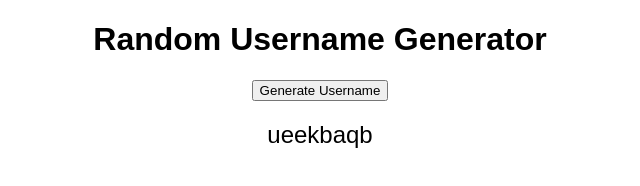
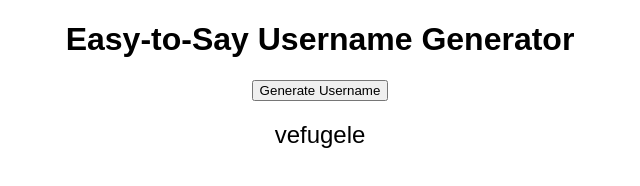
Before and after one commit to hung319/rdusername, a plain HTML site: page index.html in a window 1280 px wide. Both pictures are taken after a click on the button "Generate Username". Shown: the whole page, without its empty margins (320-960 px from the left). Drawn offline with Linux system fonts and the light colour scheme.

Commit message:
Update index.html

```diff
--- a/index.html
+++ b/index.html
@@ -3,7 +3,7 @@
 <head>
 <meta charset="UTF-8">
 <meta name="viewport" content="width=device-width, initial-scale=1.0">
-<title>Random Username Generator</title>
+<title>Easy-to-Say Username Generator</title>
 <style>
   body {
     font-family: Arial, sans-serif;
@@ -16,17 +16,15 @@
 </style>
 </head>
 <body>
-<h1>Random Username Generator</h1>
+<h1>Easy-to-Say Username Generator</h1>
 <button onclick="generateUsername()">Generate Username</button>
 <p id="username"></p>
 <script>
   function generateUsername() {
-    var length = 8; // Độ dài của username
+    var syllables = ['ba', 'be', 'bi', 'bo', 'bu', 'da', 'de', 'di', 'do', 'du', 'fa', 'fe', 'fi', 'fo', 'fu', 'ga', 'ge', 'gi', 'go', 'gu', 'ha', 'he', 'hi', 'ho', 'hu', 'ja', 'je', 'ji', 'jo', 'ju', 'ka', 'ke', 'ki', 'ko', 'ku', 'la', 'le', 'li', 'lo', 'lu', 'ma', 'me', 'mi', 'mo', 'mu', 'na', 'ne', 'ni', 'no', 'nu', 'pa', 'pe', 'pi', 'po', 'pu', 'ra', 're', 'ri', 'ro', 'ru', 'sa', 'se', 'si', 'so', 'su', 'ta', 'te', 'ti', 'to', 'tu', 'va', 've', 'vi', 'vo', 'vu', 'wa', 'we', 'wi', 'wo', 'wu', 'ya', 'ye', 'yi', 'yo', 'yu', 'za', 'ze', 'zi', 'zo', 'zu'];
     var username = '';
-    var characters = 'abcdefghijklmnopqrstuvwxyz'; // Chỉ bao gồm các chữ cái thường
-    var charactersLength = characters.length;
-    for (var i = 0; i < length; i++) {
-      username += characters.charAt(Math.floor(Math.random() * charactersLength));
+    for (var i = 0; i < 4; i++) { // Chọn 4 âm tiết để tạo username
+      username += syllables[Math.floor(Math.random() * syllables.length)];
     }
     document.getElementById('username').textContent = username;
   }
```
